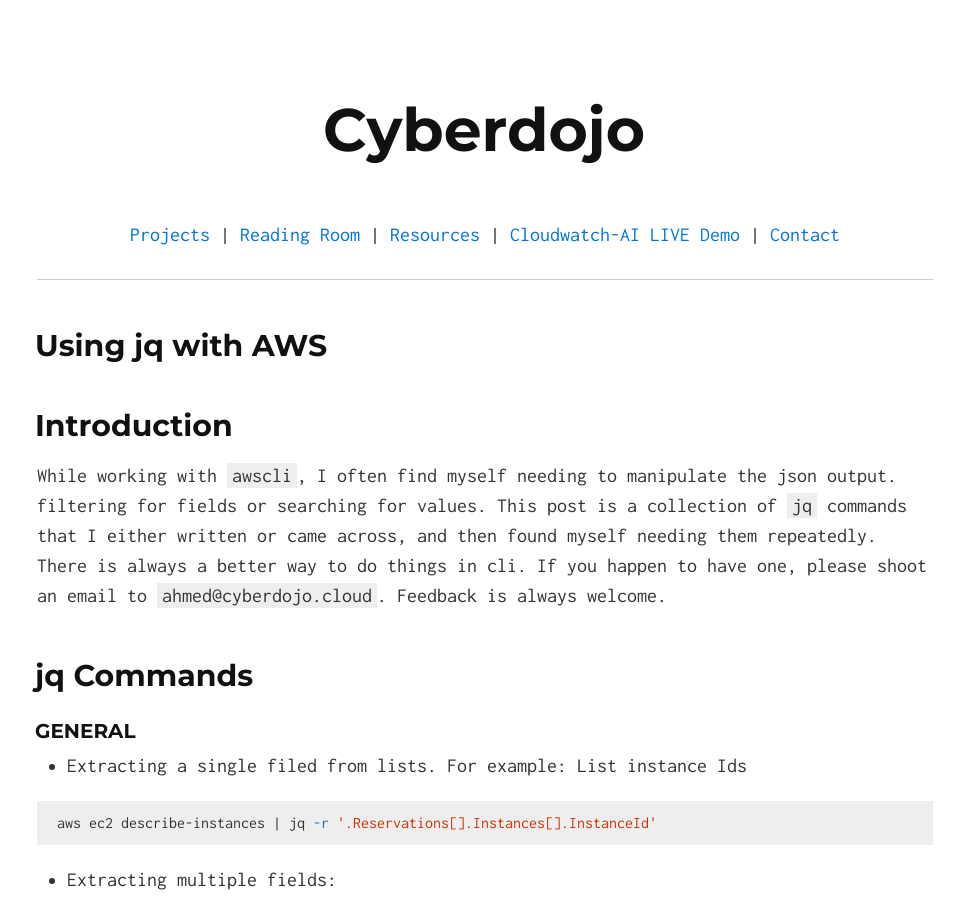
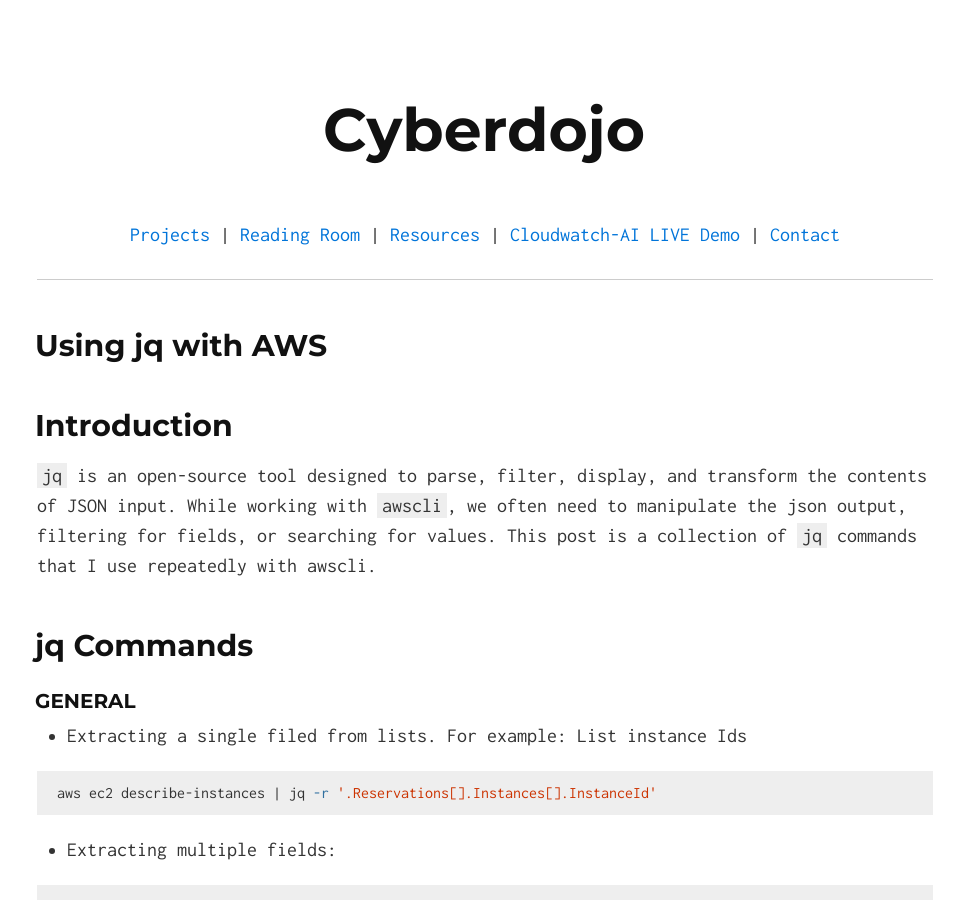
Before and after one commit to Ahmed-AG/cyberdojo-page, a Jekyll site: the page built from read/jq-for-AWS.md, in a window 1280 px wide and 900 px high. Shown: the whole window, without its empty margins (155-1119 px from the left). Built offline with Jekyll 4.4.1, drawn with Linux system fonts in a browser that asks for light colours.

Commit message:
Update jq

```diff
--- a/read/jq-for-AWS.md
+++ b/read/jq-for-AWS.md
@@ -7,8 +7,7 @@
 ---
 
 ## Introduction
-While working with `awscli`, I often find myself needing to manipulate the json output. filtering for fields or searching for values. This post is a collection of `jq` commands that I either written or came across, and then found myself needing them repeatedly.
-There is always a better way to do things in cli. If you happen to have one, please shoot an email to `ahmed@cyberdojo.cloud`. Feedback is always welcome.
+ `jq` is an open-source tool designed to parse, filter, display, and transform the contents of JSON input. While working with `awscli`, we often need to manipulate the json output, filtering for fields, or searching for values. This post is a collection of `jq` commands that I use repeatedly with awscli.
 
 ## jq Commands
 
```
